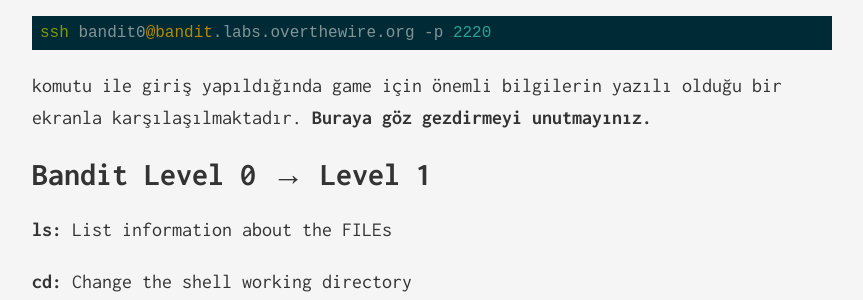
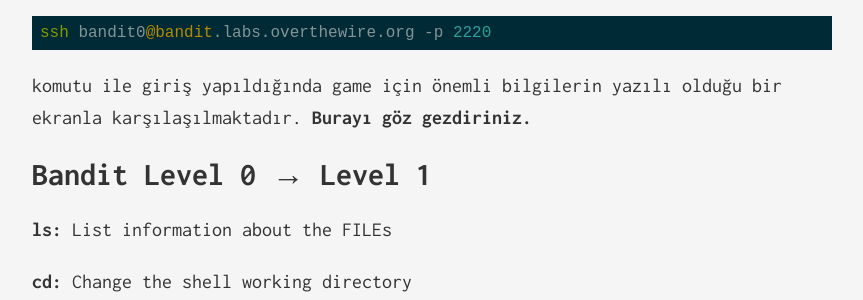
Before and after one commit to JohnGkmn/JohnGkmn.github.io, a Jekyll site: the page built from _posts/2019-10-29-bandit1-15.markdown, in a window 1280 px wide and 900 px high, scrolled down 419 px. Shown: the part 153-453 px from the top of the window, without its empty margins (208-1071 px from the left). Built offline with Jekyll 4.4.1, drawn with Linux system fonts in a browser that asks for light colours.

Commit message:
Update 2019-10-29-bandit1-15.markdown

`````diff
--- a/_posts/2019-10-29-bandit1-15.markdown
+++ b/_posts/2019-10-29-bandit1-15.markdown
@@ -10,10 +10,12 @@
 Bandit 0
 ======
 SSH bağlantısı yapılması istenmekte ve bunun için gerekli bilgiler verilmektedir.
-```terminal
+
+````terminal
 ssh bandit0@bandit.labs.overthewire.org -p 2220
-```
-komutu ile giriş yapıldığında game için önemli bilgilerin yazılı olduğu bir ekranla karşılaşılmaktadır. **Buraya göz gezdirmeyi unutmayınız.**
+````
+
+komutu ile giriş yapıldığında game için önemli bilgilerin yazılı olduğu bir ekranla karşılaşılmaktadır. **Burayı göz gezdiriniz.**
 
 Bandit Level 0 → Level 1
 ======
@@ -41,18 +43,20 @@
 Bandit Level 1 → Level 2
 ======
 ``ssh bandit1@bandit.labs.overthewire.org -p 2220`` password bir önceki seviyede bulunmuştu.
-```terminal
+
+````terminal
 bandit1@bandit:~$ ls -lah
 total 24K
 -rw-r-----  1 bandit2 bandit1   33 Oct 16  2018 -
 bandit1@bandit:~$ cat ./-
 CV1DtqXWVFXTvM2F0k09SHz0YwRINYA9
-```
+````
 
 Bandit Level 2 → Level 3
 ======
 ``ssh bandit2@bandit.labs.overthewire.org -p 2220`` password bir önceki seviyede bulunmuştu.
-```terminal
+
+````terminal
 bandit2@bandit:~$ ls -lah
 total 24K
 drwxr-xr-x  2 root    root    4.0K Oct 16  2018 .
@@ -68,13 +72,14 @@
 bandit2@bandit:~$ cat "spaces in this filename"
 UmHadQclWmgdLOKQ3YNgjWxGoRMb5luK
 bandit2@bandit:~$
-```
+````
 
 Bandit Level 3 → Level 4
 ======
 ``ssh bandit3@bandit.labs.overthewire.org -p 2220`` password bir önceki seviyede bulunmuştu.
-```terminal
-```
+
+````terminal
+````
 
 
 
`````
